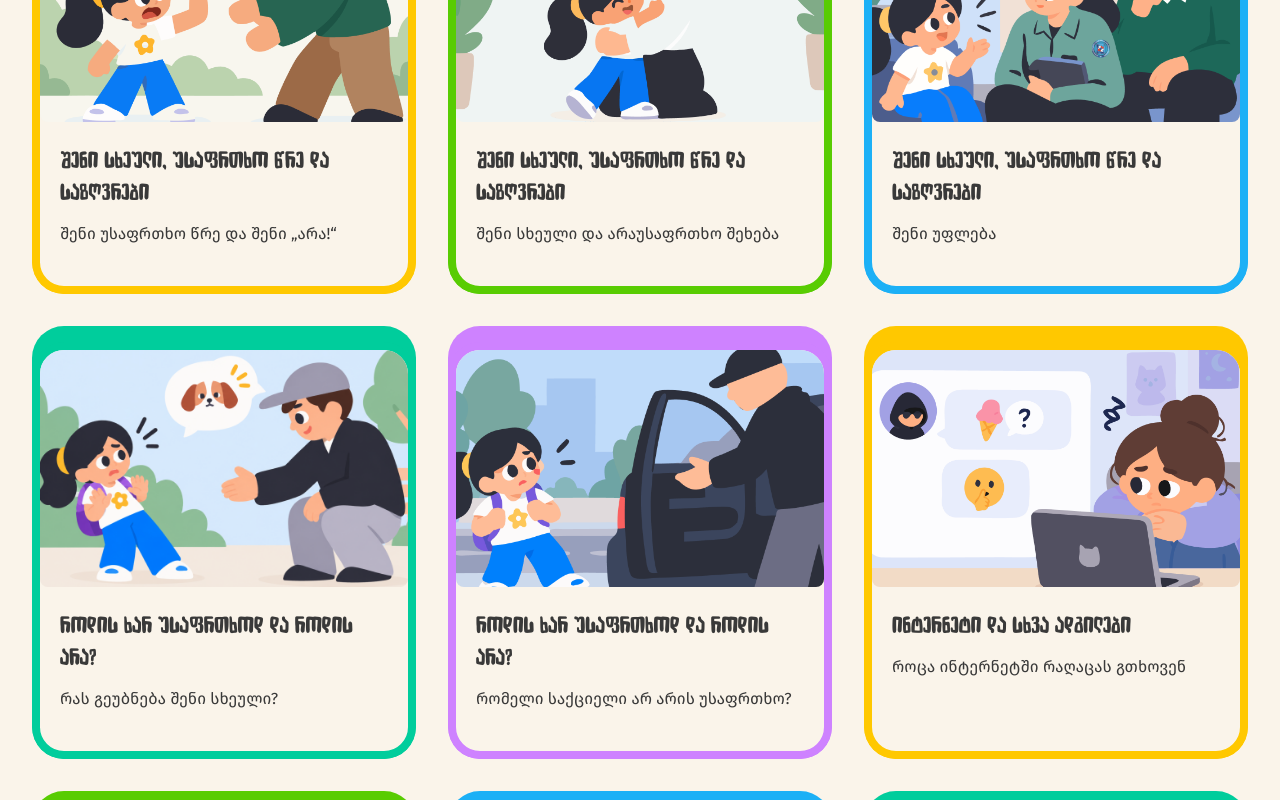
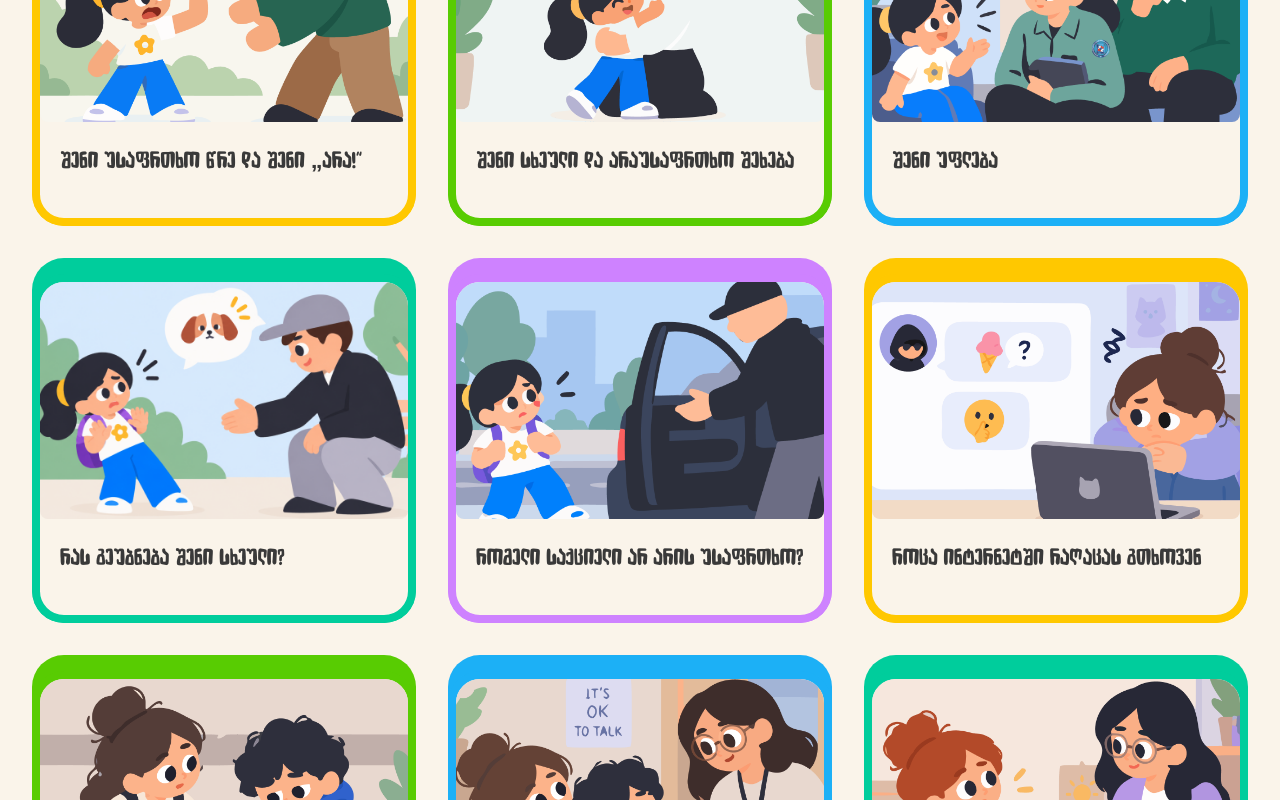
Before and after one commit to Tazolomtadze1992/Cards-swap, a Next.js app: page /prototypes/learning/6-9 in a window 1280 px wide. Shown: the part 720-1520 px from the top of the page. Built offline with nearby package versions, Linux system fonts and the light colour scheme.

Commit message:
Show article titles as learning card headings

```diff
--- a/src/components/homepage-prototype/learning-card.module.css
+++ b/src/components/homepage-prototype/learning-card.module.css
@@ -5,9 +5,8 @@
 .thumbnail { position: relative; flex: none; width: 100%; aspect-ratio: 1.554; overflow: hidden; border-radius: var(--radius-sm); }
 /* Crop inside the source PNGs' transparent, pre-rounded edges without stretching. */
 .thumbnail img { position: absolute; inset: 0; display: block; width: 100%; height: 100%; object-fit: cover; object-position: center; transform: scale(1.08); }
-.copy { display: flex; flex: 1; flex-direction: column; gap: var(--space-3); padding: var(--space-6) var(--space-5) var(--space-8); }
+.copy { display: flex; flex: 1; flex-direction: column; padding: var(--space-6) var(--space-5) var(--space-8); }
 .title { margin: 0; font-family: var(--font-display); font-size: var(--type-h3-size); line-height: var(--type-h3-line); font-weight: var(--type-h3-weight); overflow-wrap: anywhere; }
-.description { margin: 0; font-family: var(--font-body); font-size: var(--type-body-size); line-height: var(--type-body-line); }
 @media (prefers-reduced-motion: no-preference) {
   .card { transform-origin: center; transition: transform 350ms cubic-bezier(0.23, 1, 0.32, 1); }
   @media (hover: hover) and (pointer: fine) {
--- a/src/components/homepage-prototype/learning-card.tsx
+++ b/src/components/homepage-prototype/learning-card.tsx
@@ -1,17 +1,16 @@
 import Link from "next/link";
 import type { CSSProperties } from "react";
-import { Card, CardContent, CardDescription, CardTitle } from "../ui/card";
+import { Card, CardContent, CardTitle } from "../ui/card";
 import styles from "./learning-card.module.css";
 
 type LearningCardProps = {
   item: { id: string; title: string; image: string };
-  themeTitle: string;
   color: string;
   eager?: boolean;
   age?: string;
 };
 
-export function LearningCard({ item, themeTitle, color, eager = false, age }: LearningCardProps) {
+export function LearningCard({ item, color, eager = false, age }: LearningCardProps) {
   return <Card asChild className={styles.card} style={{ "--card-color": color } as CSSProperties}>
     <Link id={`topic-${item.id}`} href={age === "6-9" ? "/prototypes/articles?age=6-9" : "/prototypes/articles"} aria-label={`${item.title} — სტატიის გახსნა`}>
       <CardContent className={styles.body}>
@@ -20,8 +19,7 @@ export function LearningCard({ item, themeTitle, color, eager = false, age }: Le
           <img src={item.image} alt="" width={1000} height={646} loading={eager ? "eager" : "lazy"} />
         </div>
         <div className={styles.copy}>
-          <CardTitle className={styles.title}>{themeTitle}</CardTitle>
-          <CardDescription className={styles.description}>{item.title}</CardDescription>
+          <CardTitle className={styles.title}>{item.title}</CardTitle>
         </div>
       </CardContent>
     </Link>
--- a/src/components/homepage-prototype/learning-page.tsx
+++ b/src/components/homepage-prototype/learning-page.tsx
@@ -129,8 +129,8 @@ export default function LearningPage({ initialAge = "" }: { initialAge?: string
       </div>
       <div className={styles.divider}><Separator /></div>
       <div className={styles.grid}>
-        {isTeen ? filteredTeenTopics.map((item, index) => <TeenLearningCard key={item.id} item={item} themeTitle={teenThemes[item.theme]} color={teenColors[index % teenColors.length]} />) : filteredTopics.map(({ item, themeIndex }, index) => {
-          return <LearningCard key={item.id} item={item} themeTitle={activeThemes[themeIndex]}
+        {isTeen ? filteredTeenTopics.map((item, index) => <TeenLearningCard key={item.id} item={item} color={teenColors[index % teenColors.length]} />) : filteredTopics.map(({ item }, index) => {
+          return <LearningCard key={item.id} item={item}
             color={middleSchoolColors[index % middleSchoolColors.length]} eager={index < 3} age={age} />;
         })}
       </div>
--- a/src/components/homepage-prototype/teen-learning-card.module.css
+++ b/src/components/homepage-prototype/teen-learning-card.module.css
@@ -2,7 +2,6 @@
 .card::before { content: ""; position: absolute; inset: 0 4px; border: 4px solid currentColor; border-radius: inherit; pointer-events: none; }
 .copy { display: flex; flex-direction: column; gap: var(--space-6); }
 .title { margin: 0; font-family: var(--font-display); font-size: var(--type-h2-size); line-height: var(--type-h2-line); font-weight: var(--type-h2-weight); overflow-wrap: anywhere; }
-.description { margin: 0; color: inherit; font-family: var(--font-body); font-size: var(--type-body-size); line-height: var(--type-body-line); }
 .start { display: flex; align-items: center; justify-content: center; min-height: 66px; padding: 12px 20px; border: 4px solid currentColor; border-radius: var(--radius-pill); background: var(--color-surface); color: var(--color-text-primary); box-shadow: 6px 4px 0 currentColor; text-decoration: none; font-family: var(--font-body); font-size: var(--type-label-size); line-height: var(--type-label-line); font-weight: var(--type-label-weight); letter-spacing: var(--type-label-tracking); }
 .start:focus-visible { outline: 3px solid var(--color-focus); outline-offset: 8px; }
 @media (max-width: 640px) { .card { min-height: 400px; padding: 32px 24px; } }
--- a/src/components/homepage-prototype/teen-learning-card.tsx
+++ b/src/components/homepage-prototype/teen-learning-card.tsx
@@ -1,15 +1,14 @@
 import Link from "next/link";
 import type { CSSProperties } from "react";
-import { Card, CardContent, CardTitle, CardDescription } from "../ui/card";
+import { Card, CardContent, CardTitle } from "../ui/card";
 import { labelText } from "./label-text";
 import styles from "./teen-learning-card.module.css";
 
-export function TeenLearningCard({ item, themeTitle, color }: { item: { title: string }; themeTitle: string; color: string }) {
+export function TeenLearningCard({ item, color }: { item: { title: string }; color: string }) {
   return <Card asChild className={styles.card} style={{ "--card-color": color } as CSSProperties}>
     <article>
       <CardContent className={styles.copy}>
-        <CardTitle className={styles.title}>{themeTitle}</CardTitle>
-        <CardDescription className={styles.description}>{item.title}</CardDescription>
+        <CardTitle className={styles.title}>{item.title}</CardTitle>
       </CardContent>
       <Link className={styles.start} href="/prototypes/articles" aria-label={`${item.title} — დაწყება`}>{labelText("დაწყება")}</Link>
     </article>
```
